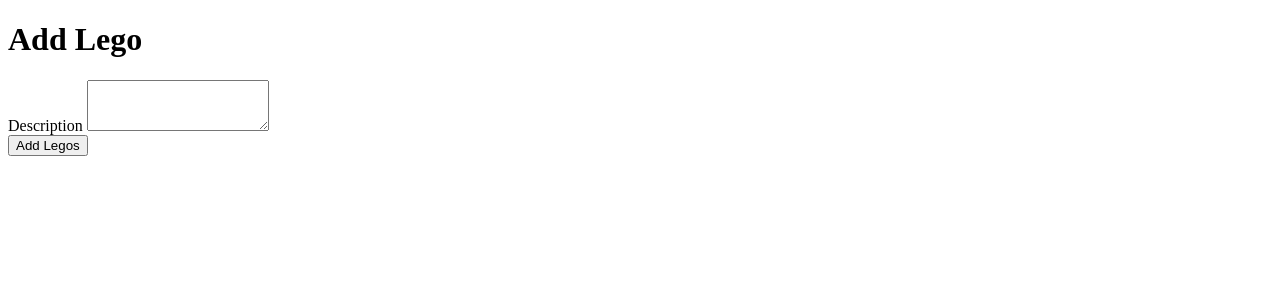
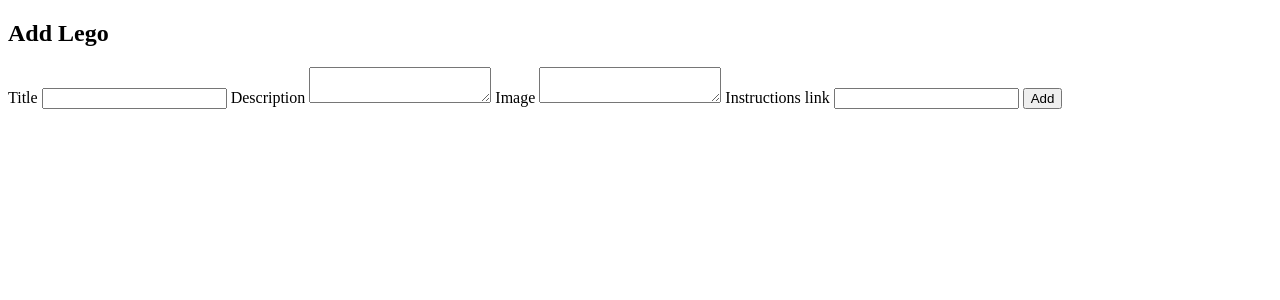
Before and after one commit to acald0/specs-capstone, a Flask app: template templates/add.html in a window 1280 px wide. Shown: the part 44-344 px from the top of the page. Run offline with Flask 3, Linux system fonts and the light colour scheme; the template is opened without the code that fills it: values that come from a table or form of the project are taken from there, others are empty.

Commit message:
updated forms

```diff
--- a/forms.py
+++ b/forms.py
@@ -1,7 +1,14 @@
 from flask_wtf import FlaskForm
-from wtforms import PasswordField, StringField, TextAreaField, SubmitField, validators
+from wtforms import PasswordField, StringField, TextAreaField, SubmitField, validators, URLField
 
 class LoginForm(FlaskForm):
     username = StringField('Username', [validators.InputRequired()])
     password = PasswordField('Password', [validators.InputRequired()])
-    submit = SubmitField("login")
+    submit = SubmitField("Login")
+
+class LegoForm(FlaskForm):
+    l_title = StringField('Title', [validators.InputRequired()])
+    description = TextAreaField('Description', [validators.InputRequired()])
+    picture_path = TextAreaField('Image', [validators.InputRequired()])
+    instructions_url = URLField('Instructions link', [validators.Optional()])
+    submit = SubmitField("Add")
--- a/server.py
+++ b/server.py
@@ -1,6 +1,6 @@
 from flask import Flask, render_template, redirect, url_for
 from flask_login import LoginManager, current_user, login_user, logout_user, login_required
-from forms import LoginForm
+from forms import LoginForm, LegoForm
 import crud
 from models import db, connect_to_db, User, Collection, Lego, Comment, Wishlist
 # import request
@@ -57,14 +57,14 @@
     legos = crud.get_legos_by_collection(c_id=c_id)
     return render_template("collection_details.html", legos=legos)
 
-@app.route("/add", methods=["GET", "POST"])
-# @login_required
-def add_legos():
-        # Why isn't this working?
-    # if request.method == "POST":
-    #     return redirect("/")
-    # else:
-        return render_template("add.html")
+# @app.route("/add", methods=["GET", "POST"])
+# # @login_required
+# def add_legos():
+#         # Why isn't this working?
+#     # if request.method == "POST":
+#     #     return redirect("/")
+#     # else:
+#         return render_template("add.html")
 
 @app.route("/wishlist")
 # @login_required
@@ -73,6 +73,23 @@
     legos = crud.get_legos_by_wishlist(wishlist.w_id)
     return render_template("wishlist.html", legos=legos)
 
+@app.route("/add", methods=["POST"])
+def add_lego():
+    lego_form = LegoForm()
+
+    if lego_form.validate_on_submit():
+        l_title = lego_form.l_title.data
+        description = lego_form.description.data
+        picture_path = lego_form.picture_path.data
+        instructions_url = lego_form.instructions_url.data
+
+        new_lego = Lego(l_title, description, picture_path, instructions_url)
+
+        db.session.add(new_lego)
+        db.session.commit()
+    return redirect(url_for("homepage"))
+    # return render_template("add.html")
+
 
 if __name__ == "__main__":
     connect_to_db(app)
--- a/templates/add.html
+++ b/templates/add.html
@@ -2,12 +2,17 @@
 {% block title %}Add{% endblock %}
 
 {% block body %}
-    <h1>Add Lego</h1>
-    <form action="/add" method="POST">
-        <div class="mb-3">
-            <label for="exampleFormControlTextarea1" class="form-label">Description</label>
-            <textarea class="form-control" id="exampleFormControlTextarea1" rows="3"></textarea>
-        </div>
-        <button type="submit">Add Legos</button>
-    </form>
+<h2>Add Lego</h2>
+<form action="{{ url_for('add_lego') }}" method="POST">
+    {{ lego_form.csrf_token() }}
+    {{ lego_form.l_title.label }}
+    {{ lego_form.l_title }}
+    {{ lego_form.description.label }}
+    {{ lego_form.description }}
+    {{ lego_form.picture_path.label }}
+    {{ lego_form.picture_path }}
+    {{ lego_form.instructions_url.label }}
+    {{ lego_form.instructions_url }}
+    {{ lego_form.submit }}
+</form>
 {% endblock %}
```
Also changed, not shown: DELETEME.html (added, +13 -0 lines).
